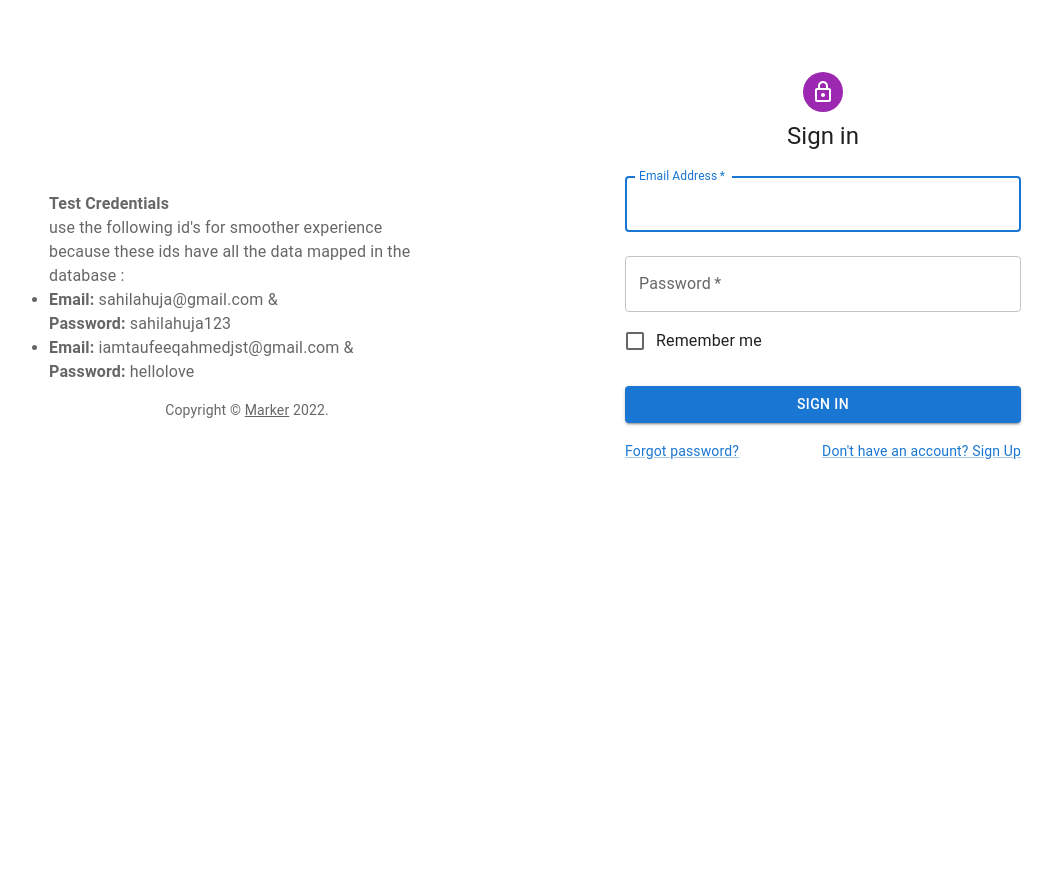
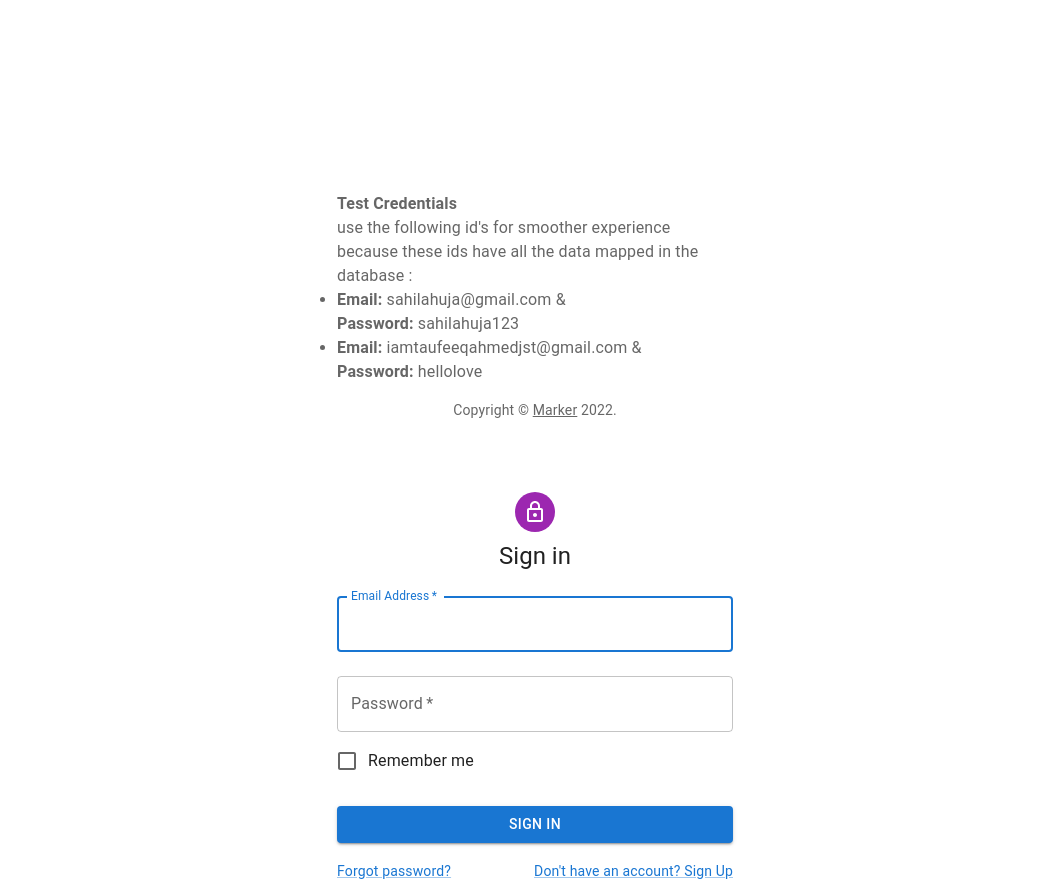
Before and after one commit to Titan1911/heroku-mk42-frontend, a React (Create React App) app: page /sign-in in a window 1280 px wide. Shown: the whole page, without its empty margins (105-1158 px from the left). Before the commit the page ends 800 px from the top, so only its background shows below. Built offline with nearby package versions, Linux system fonts and the light colour scheme.

Commit message:
register image, register bug removed and login form improved

```diff
--- a/src/AddProfileInfo.jsx
+++ b/src/AddProfileInfo.jsx
@@ -173,7 +173,7 @@ export default function AddProfileInfo() {
                     item
                     md={7}
                     sx={{
-                        backgroundImage: 'url(https://images.unsplash.com/photo-1485199692108-c3b5069de6a0?ixlib=rb-1.2.1&ixid=MnwxMjA3fDB8MHxwaG90by1wYWdlfHx8fGVufDB8fHx8&auto=format&fit=crop&w=1470&q=80)',
+                        backgroundImage: 'url(https://images.unsplash.com/photo-1531545514256-b1400bc00f31?ixlib=rb-1.2.1&ixid=MnwxMjA3fDB8MHxwaG90by1wYWdlfHx8fGVufDB8fHx8&auto=format&fit=crop&w=1374&q=80)',
                         backgroundRepeat: 'no-repeat',
                         backgroundSize: 'cover',
                         backgroundPosition: 'center',
@@ -206,7 +206,7 @@ export default function AddProfileInfo() {
 
                             <Avatar
                                 alt="Remy Sharp"
-                                src='https://images.unsplash.com/photo-1485199692108-c3b5069de6a0?ixlib=rb-1.2.1&ixid=MnwxMjA3fDB8MHxwaG90by1wYWdlfHx8fGVufDB8fHx8&auto=format&fit=crop&w=1470&q=80'
+                                src='https://images.unsplash.com/photo-1531545514256-b1400bc00f31?ixlib=rb-1.2.1&ixid=MnwxMjA3fDB8MHxwaG90by1wYWdlfHx8fGVufDB8fHx8&auto=format&fit=crop&w=1374&q=80'
 
                                 sx={{
 
--- a/src/SignIn/SignIn.jsx
+++ b/src/SignIn/SignIn.jsx
@@ -69,7 +69,7 @@ export default function SignIn({ appName }) {
         <ThemeProvider theme={theme}>
             {
 
-                <Container sx={{ display: 'flex' }}>
+                <Container sx={{ display: 'flex', flexDirection: 'column' }}>
                     <Container component="main" maxWidth="xs">
                         <CssBaseline />
 
--- a/src/SignUp/SignUp.jsx
+++ b/src/SignUp/SignUp.jsx
@@ -53,7 +53,7 @@ export default function SignUp({ appName }) {
                 console.log('added successfully')
             })
             .catch(() => {
-                alert('Sign-Up unsuccessful Please try again !!')
+
             })
         console.log("just above")
         navigate("/add-profile-info")
```
